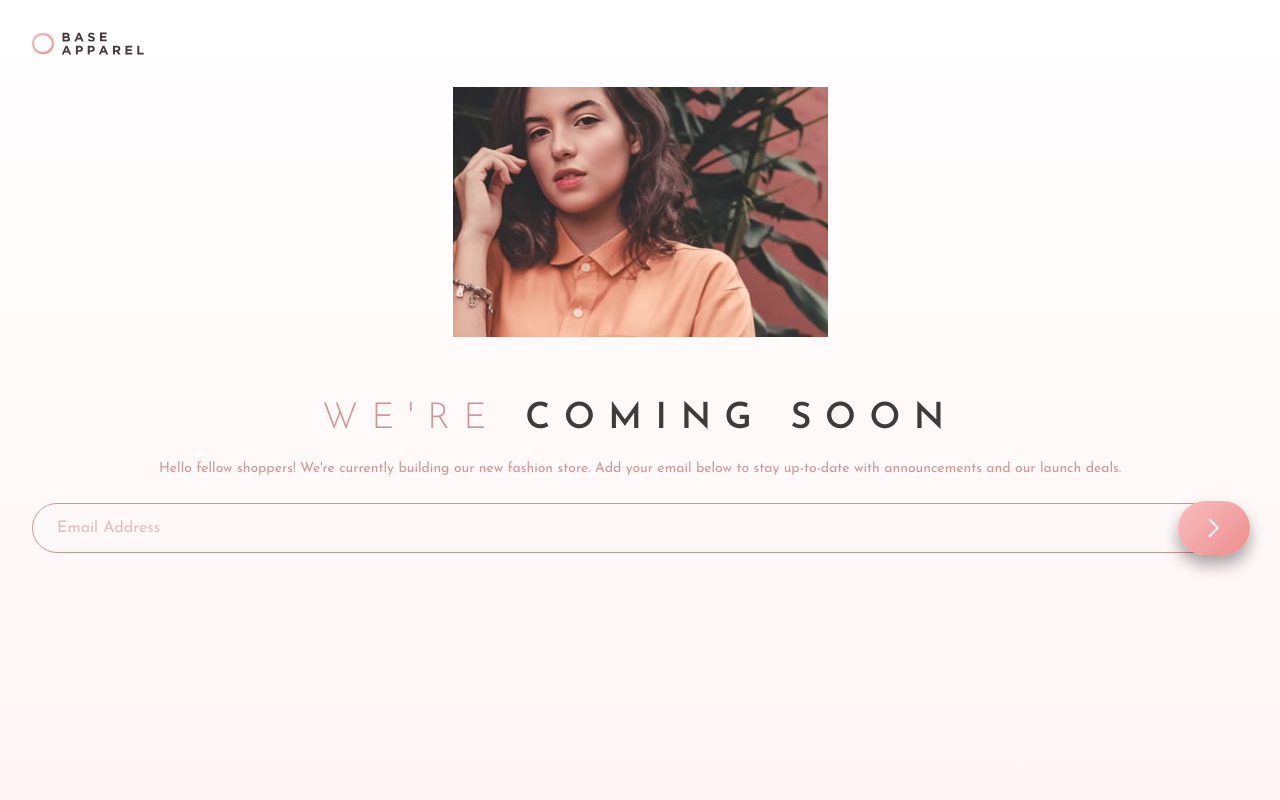
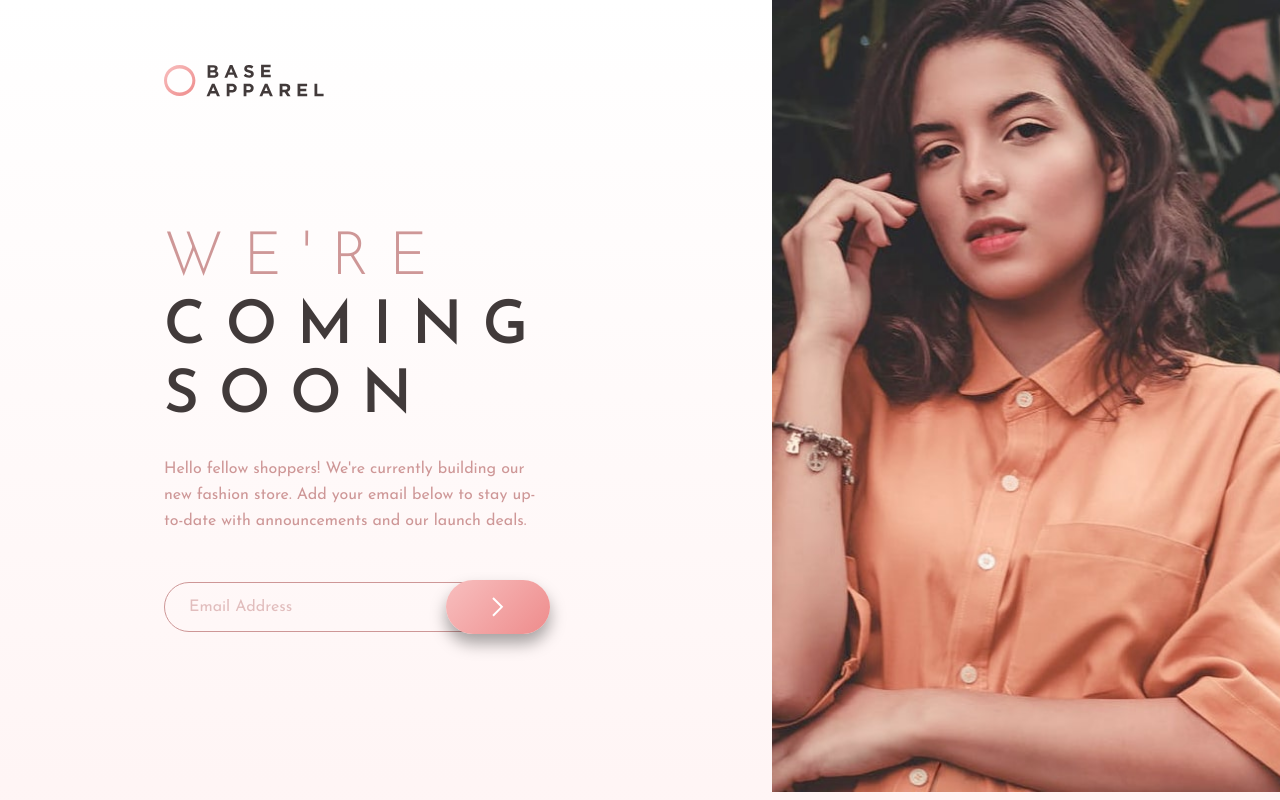
Before and after one commit to codexshell/base-apparel-coming-soom-page, a SvelteKit app: page / in a window 1280 px wide. Built offline with nearby package versions, Linux system fonts and the light colour scheme.

Commit message:
complete desktop layout

```diff
--- a/src/lib/TextField.svelte
+++ b/src/lib/TextField.svelte
@@ -27,12 +27,18 @@
 
 <style>
 	form {
-		--flow-space: 1.5rem;
+		--flow-space: 2rem;
 		background-color: transparent;
 		display: flex;
 		align-items: center;
 		justify-content: center;
 		position: relative;
+	}
+
+	@media (min-width: theme('screens.xl')) {
+		form {
+			--flow-space: 3rem;
+		}
 	}
 
 	input {
@@ -69,6 +75,12 @@
 		filter: brightness(1.2);
 	}
 
+	@media (min-width: theme('screens.lg')) {
+		button {
+			width: 6.5rem;
+		}
+	}
+
 	button span {
 		content: '';
 		background: url('/icon-error.svg') no-repeat;
@@ -86,6 +98,7 @@
 		text-align: left;
 		padding-left: theme('padding.8');
 		display: none;
+		position: absolute;
 	}
 
 	/* display paragraph when invalid is true */
--- a/src/routes/+layout.svelte
+++ b/src/routes/+layout.svelte
@@ -11,5 +11,8 @@
 <style>
 	:global(body) {
 		font-family: theme("fontFamily.josefin-sans");
+		min-height: 100vh;
+		max-width: 90rem;
+		background: linear-gradient(to bottom, hsl(0, 0%, 100%), hsl(0, 100%, 98%));
 	}
 </style>
--- a/src/routes/+page.svelte
+++ b/src/routes/+page.svelte
@@ -8,13 +8,14 @@
 </svelte:head>
 
 <section class="flow">
+	<div class="left">
 		<!-- * logo -->
 		<div class="logo">
 			<img src="/logo.svg" alt="" />
 		</div>
 
 		<!-- * hero mobile -->
-	<div class="hero">
+		<div class="hero-mobile">
 			<img src="/hero-mobile.jpg" alt="" />
 		</div>
 
@@ -23,20 +24,51 @@
 			<h1><span>We're</span> coming soon</h1>
 
 			<p>
-			Hello fellow shoppers! We're currently building our new fashion store. Add your email below to
-			stay up-to-date with announcements and our launch deals.
+				Hello fellow shoppers! We're currently building our new fashion store. Add your email below
+				to stay up-to-date with announcements and our launch deals.
 			</p>
 
 			<!-- * email address input field -->
 			<TextField />
 		</div>
+	</div>
+	<!-- * hero desktop -->
+	<div class="hero-desktop">
+		<img src="/hero-desktop.jpg" alt="" />
+	</div>
 </section>
 
 <style>
 	section {
-		min-height: 100vh;
-		background: linear-gradient(to bottom, hsl(0, 0%, 100%), hsl(0, 100%, 98%));
 		padding-bottom: theme('padding.24');
+	}
+
+	@media (min-width: theme('screens.xl')) {
+		section {
+			display: flex;
+			padding-bottom: 0;
+		}
+	}
+
+	@media (min-width: theme('screens.xl')) {
+		.left {
+			padding-top: theme('padding.8');
+			padding-left: 8.25rem;
+			padding-right: 12rem;
+			flex-basis: 57.5%;
+			padding-bottom: theme('padding.40');
+		}
+
+		.hero-desktop {
+			flex-basis: 42.5%;
+			--flow-space: ;
+		}
+
+		.hero-desktop img {
+			width: 100%;
+			height: 100%;
+			object-fit: cover;
+		}
 	}
 
 	.logo {
@@ -47,11 +79,23 @@
 		width: theme('width.28');
 	}
 
-	.hero {
+	@media (min-width: theme('screens.xl')) {
+		.logo img {
+			width: theme('width.40');
+		}
+	}
+
+	.hero-mobile {
 		--flow-space: ;
 	}
 
-	.hero img {
+	@media (min-width: theme('screens.xl')) {
+		.hero-mobile {
+			display: none;
+		}
+	}
+
+	.hero-mobile img {
 		margin-inline: auto;
 	}
 
@@ -61,6 +105,12 @@
 		--flow-space: 3.75rem;
 	}
 
+	@media (min-width: theme('screens.xl')) {
+		.content {
+			--flow-space: 6rem;
+		}
+	}
+
 	h1 {
 		text-transform: uppercase;
 		font-size: theme('fontSize.4xl');
@@ -68,6 +118,15 @@
 		letter-spacing: 0.85rem;
 		color: theme('colors.n-dark-grayish-red');
 		line-height: theme('lineHeight.tight');
+	}
+
+	@media (min-width: theme('screens.xl')) {
+		h1 {
+			font-size: theme('fontSize.6xl');
+			letter-spacing: 1.25rem;
+			text-align: left;
+			line-height: 1.15;
+		}
 	}
 
 	h1 span {
@@ -80,4 +139,23 @@
 		--flow-space: 1rem;
 		color: theme('colors.p-desaturated-red');
 	}
+
+	@media (min-width: theme('screens.xl')) {
+		p {
+			font-size: theme('fontSize.base');
+			text-align: left;
+			--flow-space: 1.5rem;
+			line-height: theme('lineHeight.relaxed');
+		}
+	}
+
+	.hero-desktop {
+		display: none;
+	}
+
+	@media (min-width: theme('screens.xl')) {
+		.hero-desktop {
+			display: block;
+		}
+	}
 </style>
```
Lines whose indentation alone changed are shown as unchanged.
